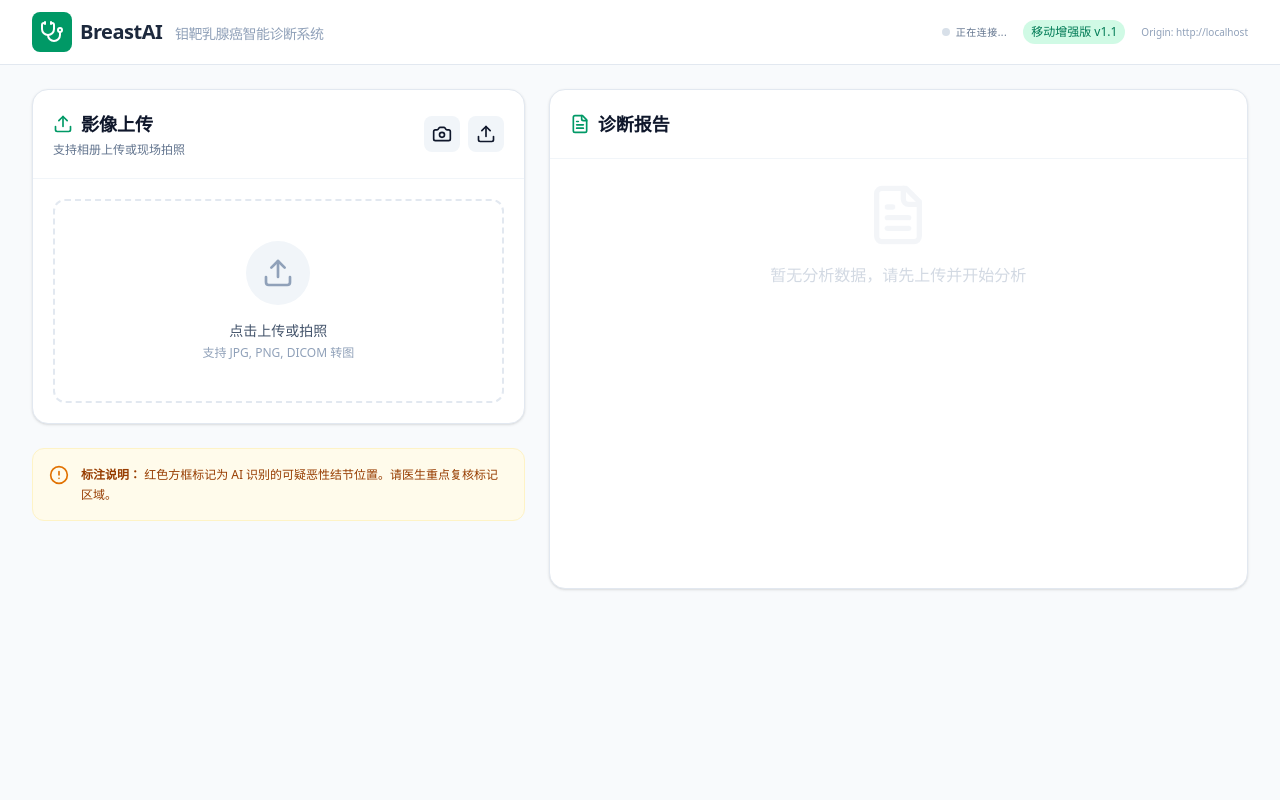
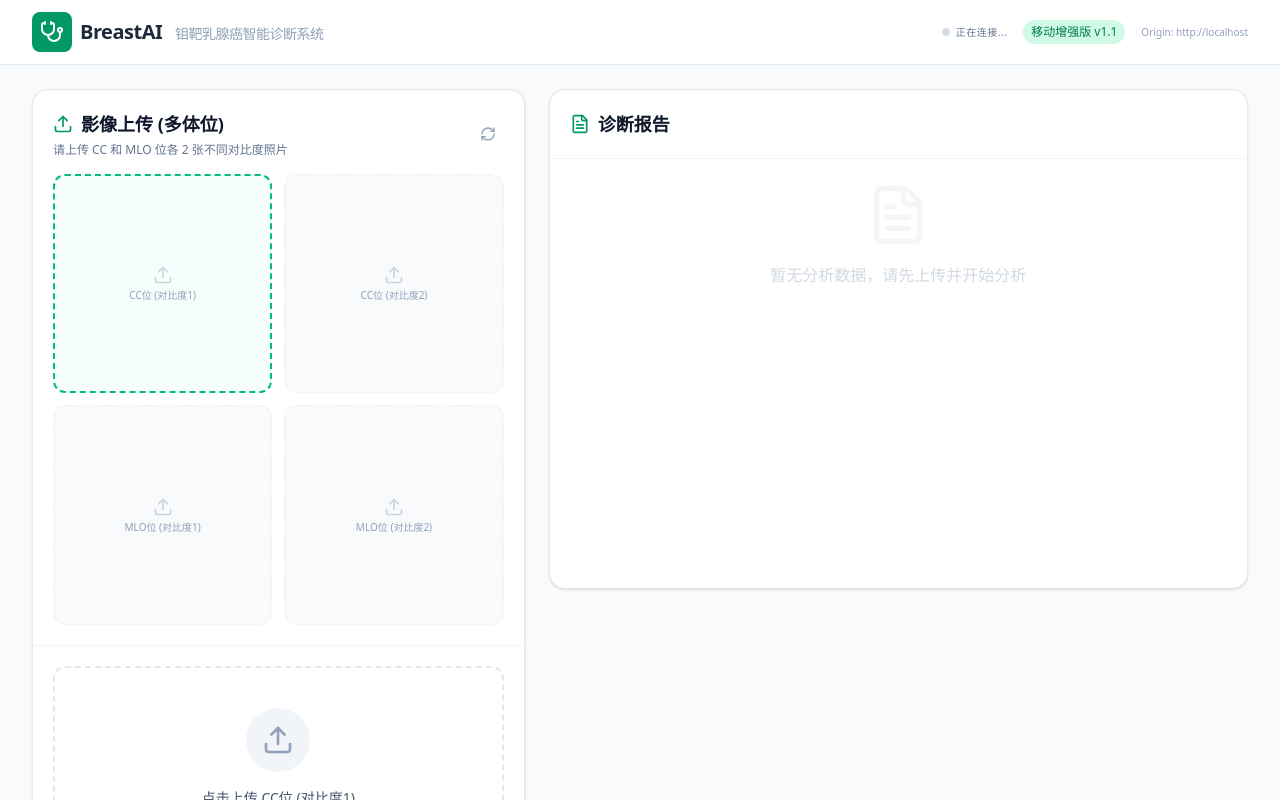
Before and after one commit to pujing333/MammographyAI1.0, a React (Vite) app: page / in a window 1280 px wide. Shown: the top 800 px of the page. Built offline with nearby package versions, Linux system fonts and the light colour scheme.

Commit message:
Update App.tsx

```diff
--- a/src/App.tsx
+++ b/src/App.tsx
@@ -16,13 +16,17 @@ function cn(...inputs: ClassValue[]) {
 }
 
 export default function App() {
-  const [image, setImage] = useState<string | null>(null);
+  const [images, setImages] = useState<(string | null)[]>([null, null, null, null]);
+  const [currentImageIdx, setCurrentImageIdx] = useState(0);
   const [isAnalyzing, setIsAnalyzing] = useState(false);
   const [report, setReport] = useState<string | null>(null);
   const [lesions, setLesions] = useState<Lesion[]>([]);
   const [error, setError] = useState<string | null>(null);
   const [showCamera, setShowCamera] = useState(false);
   const [cameraStream, setCameraStream] = useState<MediaStream | null>(null);
+
+  const imageLabels = ["CC位 (对比度1)", "CC位 (对比度2)", "MLO位 (对比度1)", "MLO位 (对比度2)"];
+  const biradsOptions = ["BI-RADS 0", "BI-RADS 1", "BI-RADS 2", "BI-RADS 3", "BI-RADS 4A", "BI-RADS 4B", "BI-RADS 4C", "BI-RADS 5", "BI-RADS 6"];
 
   // Learning & Correction States
   const [isEditing, setIsEditing] = useState(false);
@@ -78,7 +82,7 @@ export default function App() {
       originalLesions: lesions,
       correctedReport: editedReport,
       correctedLesions: editedLesions,
-      image: image // Note: This stores the base64, might grow localStorage quickly
+      images: images // Store all 4 images
     };
 
     const updated = [...savedCorrections, newCorrection];
@@ -173,10 +177,19 @@ export default function App() {
     const newLesion: Lesion = {
       box_2d: [400, 400, 600, 600],
       label: '新增病灶',
-      confidence: 1.0
+      imageIndex: currentImageIdx,
+      confidence: 1.0,
+      birads: 'BI-RADS 4A'
     };
     setEditedLesions([...editedLesions, newLesion]);
     setActiveLesionIdx(editedLesions.length);
+  };
+
+  const updateLesionBirads = (idx: number, birads: string) => {
+    const updated = [...editedLesions];
+    updated[idx].birads = birads;
+    updated[idx].label = birads; // Sync label with birads for clarity
+    setEditedLesions(updated);
   };
 
   const removeLesion = (idx: number) => {
@@ -218,7 +231,9 @@ export default function App() {
       if (ctx) {
         ctx.drawImage(video, 0, 0, canvas.width, canvas.height);
         const dataUrl = canvas.toDataURL('image/jpeg');
-        setImage(dataUrl);
+        const newImages = [...images];
+        newImages[currentImageIdx] = dataUrl;
+        setImages(newImages);
         stopCamera();
         setReport(null);
         setLesions([]);
@@ -227,7 +242,7 @@ export default function App() {
     }
   };
 
-  const handleImageUpload = (e: React.ChangeEvent<HTMLInputElement>) => {
+  const handleImageUpload = (e: React.ChangeEvent<HTMLInputElement>, slotIdx: number) => {
     const file = e.target.files?.[0];
     if (file) {
       if (!file.type.startsWith('image/')) {
@@ -236,7 +251,10 @@ export default function App() {
       }
       const reader = new FileReader();
       reader.onload = (event) => {
-        setImage(event.target?.result as string);
+        const newImages = [...images];
+        newImages[slotIdx] = event.target?.result as string;
+        setImages(newImages);
+        setCurrentImageIdx(slotIdx);
         setReport(null);
         setLesions([]);
         setError(null);
@@ -246,16 +264,30 @@ export default function App() {
   };
 
   const startAnalysis = async () => {
-    if (!image) return;
+    const validImages = images.filter(img => img !== null);
+    if (validImages.length === 0) {
+      setError('请至少上传一张影像进行分析。');
+      return;
+    }
+
     setIsAnalyzing(true);
     setError(null);
     try {
-      // 1. 压缩图片以适应移动网络
-      const compressedImage = await compressImage(image);
-      const mimeType = compressedImage.split(';')[0].split(':')[1];
+      // 1. 压缩所有已上传的图片
+      const imageInputs = await Promise.all(images.map(async (img, idx) => {
+        if (!img) return null;
+        const compressed = await compressImage(img);
+        return {
+          base64: compressed,
+          mimeType: compressed.split(';')[0].split(':')[1],
+          view: imageLabels[idx]
+        };
+      }));
+
+      const filteredInputs = imageInputs.filter(input => input !== null) as any[];
 
       // 2. 调用 AI 分析
-      const result = await analyzeMammogram(compressedImage, mimeType);
+      const result = await analyzeMammogram(filteredInputs);
       setReport(result.report);
       setLesions(result.lesions || []);
     } catch (err: any) {
@@ -305,7 +337,8 @@ export default function App() {
   };
 
   const reset = () => {
-    setImage(null);
+    setImages([null, null, null, null]);
+    setCurrentImageIdx(0);
     setReport(null);
     setLesions([]);
     setError(null);
@@ -355,34 +388,68 @@ export default function App() {
           {/* Left Column: Upload and Preview */}
           <div className="lg:col-span-5 space-y-6">
             <div className="bg-white rounded-2xl shadow-sm border border-slate-200 overflow-hidden">
-              <div className="p-5 border-b border-slate-100 flex items-center justify-between">
+              <div className="p-5 border-b border-slate-100">
+                <div className="flex items-center justify-between mb-4">
                   <div>
                     <h2 className="text-lg font-semibold flex items-center gap-2">
                       <Upload className="w-5 h-5 text-emerald-600" />
-                    影像上传
+                      影像上传 (多体位)
                     </h2>
-                  <p className="text-xs text-slate-500 mt-1">支持相册上传或现场拍照</p>
+                    <p className="text-xs text-slate-500 mt-1">请上传 CC 和 MLO 位各 2 张不同对比度照片</p>
                   </div>
-                <div className="flex gap-2">
                   <button
-                    onClick={startCamera}
-                    className="p-2 bg-slate-100 rounded-lg hover:bg-emerald-50 hover:text-emerald-600 transition-colors"
-                    title="拍照上传"
+                    onClick={reset}
+                    className="p-2 text-slate-400 hover:text-red-500 transition-colors"
+                    title="重置所有"
                   >
-                    <Camera className="w-5 h-5" />
+                    <RefreshCw className="w-4 h-4" />
                   </button>
+                </div>
+
+                <div className="grid grid-cols-2 gap-3">
+                  {images.map((img, idx) => (
+                    <div
+                      key={idx}
+                      onClick={() => {
+                        setCurrentImageIdx(idx);
+                        if (!img) fileInputRef.current?.click();
+                      }}
+                      className={cn(
+                        "relative aspect-square rounded-xl border-2 flex flex-col items-center justify-center cursor-pointer transition-all overflow-hidden",
+                        currentImageIdx === idx ? "border-emerald-500 bg-emerald-50/50" : "border-slate-100 bg-slate-50 hover:border-slate-300",
+                        img ? "border-solid" : "border-dashed"
+                      )}
+                    >
+                      {img ? (
+                        <>
+                          <img src={img} alt={imageLabels[idx]} className="w-full h-full object-cover" referrerPolicy="no-referrer" />
+                          <div className="absolute inset-0 bg-black/40 opacity-0 hover:opacity-100 flex items-center justify-center transition-opacity">
                             <button
-                    onClick={() => fileInputRef.current?.click()}
-                    className="p-2 bg-slate-100 rounded-lg hover:bg-emerald-50 hover:text-emerald-600 transition-colors"
-                    title="文件上传"
+                              onClick={(e) => { e.stopPropagation(); fileInputRef.current?.click(); }}
+                              className="p-2 bg-white rounded-full text-slate-800"
                             >
-                    <Upload className="w-5 h-5" />
+                              <Upload className="w-4 h-4" />
                             </button>
+                          </div>
+                        </>
+                      ) : (
+                        <div className="text-center p-2">
+                          <Upload className="w-5 h-5 text-slate-300 mx-auto mb-1" />
+                          <span className="text-[10px] font-medium text-slate-400 leading-tight block">{imageLabels[idx]}</span>
+                        </div>
+                      )}
+                      {img && (
+                        <div className="absolute bottom-0 left-0 right-0 bg-black/60 text-white text-[9px] py-0.5 px-1 text-center truncate">
+                          {imageLabels[idx]}
+                        </div>
+                      )}
+                    </div>
+                  ))}
                 </div>
               </div>
 
               <div className="p-5">
-                {!image ? (
+                {!images[currentImageIdx] ? (
                   <div
                     onClick={() => fileInputRef.current?.click()}
                     className="border-2 border-dashed border-slate-200 rounded-xl p-10 flex flex-col items-center justify-center cursor-pointer hover:border-emerald-400 hover:bg-emerald-50/30 transition-all group"
@@ -390,8 +457,16 @@ export default function App() {
                     <div className="bg-slate-100 p-4 rounded-full group-hover:bg-emerald-100 transition-colors">
                       <Upload className="w-8 h-8 text-slate-400 group-hover:text-emerald-600" />
                     </div>
-                    <p className="mt-4 text-sm font-medium text-slate-600">点击上传或拍照</p>
-                    <p className="mt-1 text-xs text-slate-400">支持 JPG, PNG, DICOM 转图</p>
+                    <p className="mt-4 text-sm font-medium text-slate-600">点击上传 {imageLabels[currentImageIdx]}</p>
+                    <p className="mt-1 text-xs text-slate-400">支持相册上传或现场拍照</p>
+                    <div className="mt-4 flex gap-2">
+                      <button
+                        onClick={(e) => { e.stopPropagation(); startCamera(); }}
+                        className="px-4 py-2 bg-white border border-slate-200 rounded-lg text-xs font-medium flex items-center gap-2 hover:bg-slate-50"
+                      >
+                        <Camera className="w-4 h-4" /> 拍照
+                      </button>
+                    </div>
                   </div>
                 ) : (
                   <div className="space-y-4">
@@ -400,22 +475,25 @@ export default function App() {
                       className="relative rounded-xl overflow-hidden border border-slate-200 bg-black aspect-[3/4] flex items-center justify-center group"
                     >
                       <img
-                        src={image}
+                        src={images[currentImageIdx]!}
                         alt="Mammogram Preview"
                         className="max-h-full max-w-full object-contain"
                         referrerPolicy="no-referrer"
                       />
 
                       {/* Lesion Overlay */}
-                      {(isEditing ? editedLesions : lesions).map((lesion, idx) => {
+                      {(isEditing ? editedLesions : lesions)
+                        .filter(l => l.imageIndex === currentImageIdx)
+                        .map((lesion, idx) => {
+                          const originalIdx = (isEditing ? editedLesions : lesions).indexOf(lesion);
                           const [ymin, xmin, ymax, xmax] = lesion.box_2d;
-                        const isActive = activeLesionIdx === idx;
+                          const isActive = activeLesionIdx === originalIdx;
                           return (
                             <motion.div
-                            key={idx}
+                              key={originalIdx}
                               initial={{ opacity: 0, scale: 0.8 }}
                               animate={{ opacity: 1, scale: 1 }}
-                            onPointerDown={(e) => onDragStart(e, idx)}
+                              onPointerDown={(e) => onDragStart(e, originalIdx)}
                               onPointerMove={onDragMove}
                               onPointerUp={onDragEnd}
                               onPointerCancel={onDragEnd}
@@ -434,26 +512,45 @@ export default function App() {
                                 "absolute -top-6 left-0 text-[10px] px-1.5 py-0.5 rounded font-bold whitespace-nowrap pointer-events-none",
                                 isEditing && isActive ? "bg-emerald-500 text-white" : "bg-red-500 text-white"
                               )}>
-                              {lesion.label} {isEditing ? "(修正中: 可拖拽)" : "(可疑)"}
+                                {lesion.label} {isEditing ? "(修正中)" : "(可疑)"}
                               </span>
 
                               {isEditing && isActive && (
-                              <div className="absolute inset-0 flex items-center justify-center pointer-events-none">
+                                <div className="absolute inset-0 flex flex-col items-center justify-center pointer-events-none">
+                                  {/* BI-RADS Selection Grid */}
+                                  <div className="absolute -top-32 left-1/2 -translate-x-1/2 w-48 bg-white rounded-xl shadow-2xl border border-slate-200 p-2 pointer-events-auto z-50">
+                                    <p className="text-[10px] font-bold text-slate-500 mb-1 px-1">选择 BI-RADS 评分</p>
+                                    <div className="grid grid-cols-3 gap-1">
+                                      {biradsOptions.map(opt => (
+                                        <button
+                                          key={opt}
+                                          onClick={(e) => { e.stopPropagation(); updateLesionBirads(originalIdx, opt); }}
+                                          className={cn(
+                                            "text-[9px] py-1 rounded border transition-colors",
+                                            lesion.birads === opt ? "bg-emerald-600 text-white border-emerald-600" : "bg-slate-50 text-slate-600 border-slate-100 hover:bg-slate-100"
+                                          )}
+                                        >
+                                          {opt.split(' ')[1]}
+                                        </button>
+                                      ))}
+                                    </div>
+                                  </div>
+
                                   <div className="grid grid-cols-4 gap-1 p-1.5 bg-black/80 rounded-lg text-[10px] text-white pointer-events-auto shadow-xl border border-white/20">
                                     {/* Move Controls */}
-                                  <button onClick={(e) => { e.stopPropagation(); moveLesion(idx, -20, 0); }} className="w-6 h-6 flex items-center justify-center bg-slate-700 rounded hover:bg-emerald-600" title="上移">↑</button>
-                                  <button onClick={(e) => { e.stopPropagation(); moveLesion(idx, 20, 0); }} className="w-6 h-6 flex items-center justify-center bg-slate-700 rounded hover:bg-emerald-600" title="下移">↓</button>
-                                  <button onClick={(e) => { e.stopPropagation(); moveLesion(idx, 0, -20); }} className="w-6 h-6 flex items-center justify-center bg-slate-700 rounded hover:bg-emerald-600" title="左移">←</button>
-                                  <button onClick={(e) => { e.stopPropagation(); moveLesion(idx, 0, 20); }} className="w-6 h-6 flex items-center justify-center bg-slate-700 rounded hover:bg-emerald-600" title="右移">→</button>
+                                    <button onClick={(e) => { e.stopPropagation(); moveLesion(originalIdx, -20, 0); }} className="w-6 h-6 flex items-center justify-center bg-slate-700 rounded hover:bg-emerald-600" title="上移">↑</button>
+                                    <button onClick={(e) => { e.stopPropagation(); moveLesion(originalIdx, 20, 0); }} className="w-6 h-6 flex items-center justify-center bg-slate-700 rounded hover:bg-emerald-600" title="下移">↓</button>
+                                    <button onClick={(e) => { e.stopPropagation(); moveLesion(originalIdx, 0, -20); }} className="w-6 h-6 flex items-center justify-center bg-slate-700 rounded hover:bg-emerald-600" title="左移">←</button>
+                                    <button onClick={(e) => { e.stopPropagation(); moveLesion(originalIdx, 0, 20); }} className="w-6 h-6 flex items-center justify-center bg-slate-700 rounded hover:bg-emerald-600" title="右移">→</button>
 
                                     {/* Resize Controls */}
-                                  <button onClick={(e) => { e.stopPropagation(); updateLesionPos(idx, 'ymin', ymin - 20); }} className="w-6 h-6 flex items-center justify-center bg-slate-800 rounded hover:bg-blue-600" title="拉高">H+</button>
-                                  <button onClick={(e) => { e.stopPropagation(); updateLesionPos(idx, 'ymin', ymin + 20); }} className="w-6 h-6 flex items-center justify-center bg-slate-800 rounded hover:bg-blue-600" title="缩短">H-</button>
-                                  <button onClick={(e) => { e.stopPropagation(); updateLesionPos(idx, 'xmax', xmax + 20); }} className="w-6 h-6 flex items-center justify-center bg-slate-800 rounded hover:bg-blue-600" title="拉宽">W+</button>
-                                  <button onClick={(e) => { e.stopPropagation(); updateLesionPos(idx, 'xmax', xmax - 20); }} className="w-6 h-6 flex items-center justify-center bg-slate-800 rounded hover:bg-blue-600" title="缩窄">W-</button>
+                                    <button onClick={(e) => { e.stopPropagation(); updateLesionPos(originalIdx, 'ymin', ymin - 20); }} className="w-6 h-6 flex items-center justify-center bg-slate-800 rounded hover:bg-blue-600" title="拉高">H+</button>
+                                    <button onClick={(e) => { e.stopPropagation(); updateLesionPos(originalIdx, 'ymin', ymin + 20); }} className="w-6 h-6 flex items-center justify-center bg-slate-800 rounded hover:bg-blue-600" title="缩短">H-</button>
+                                    <button onClick={(e) => { e.stopPropagation(); updateLesionPos(originalIdx, 'xmax', xmax + 20); }} className="w-6 h-6 flex items-center justify-center bg-slate-800 rounded hover:bg-blue-600" title="拉宽">W+</button>
+                                    <button onClick={(e) => { e.stopPropagation(); updateLesionPos(originalIdx, 'xmax', xmax - 20); }} className="w-6 h-6 flex items-center justify-center bg-slate-800 rounded hover:bg-blue-600" title="缩窄">W-</button>
                                   </div>
                                   <button
-                                  onClick={(e) => { e.stopPropagation(); removeLesion(idx); }}
+                                    onClick={(e) => { e.stopPropagation(); removeLesion(originalIdx); }}
                                     className="absolute -bottom-8 right-0 bg-red-600 text-white p-1.5 rounded-full shadow-lg pointer-events-auto hover:bg-red-700"
                                   >
                                     <X className="w-4 h-4" />
@@ -472,13 +569,6 @@ export default function App() {
                           <Activity className="w-3 h-3" /> 添加病灶
                         </button>
                       )}
-
-                      <button
-                        onClick={reset}
-                        className="absolute top-4 right-4 bg-white/90 backdrop-blur shadow-sm p-2 rounded-full hover:bg-white text-slate-600 transition-colors z-20"
-                      >
-                        <RefreshCw className="w-4 h-4" />
-                      </button>
                     </div>
 
                     {!report && !isAnalyzing && (
@@ -487,7 +577,7 @@ export default function App() {
                         className="w-full bg-emerald-600 text-white py-3 rounded-xl font-semibold hover:bg-emerald-700 transition-colors flex items-center justify-center gap-2 shadow-lg shadow-emerald-200"
                       >
                         <Activity className="w-5 h-5" />
-                        开始智能分析
+                        开始多体位综合分析
                       </button>
                     )}
                   </div>
@@ -495,7 +585,7 @@ export default function App() {
                 <input
                   type="file"
                   ref={fileInputRef}
-                  onChange={handleImageUpload}
+                  onChange={(e) => handleImageUpload(e, currentImageIdx)}
                   className="hidden"
                   accept="image/*"
                 />
```
Lines whose indentation alone changed are shown as unchanged.
